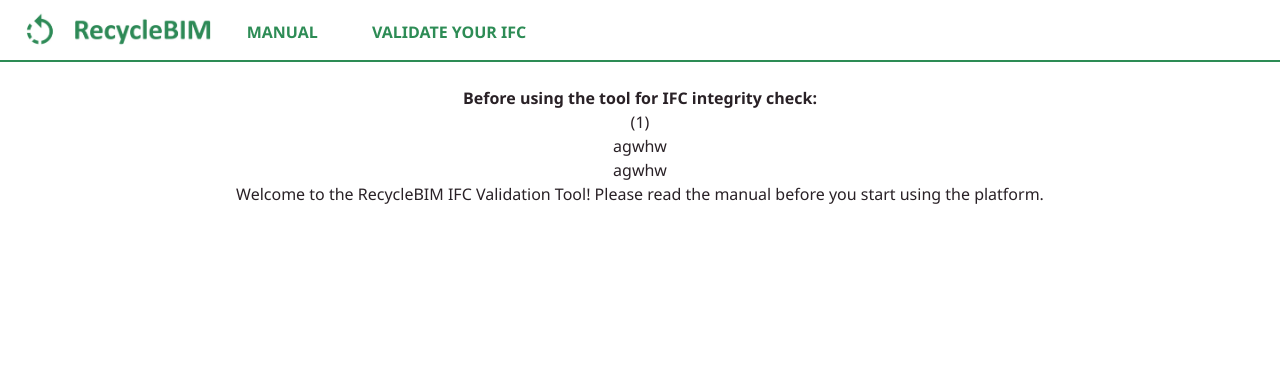
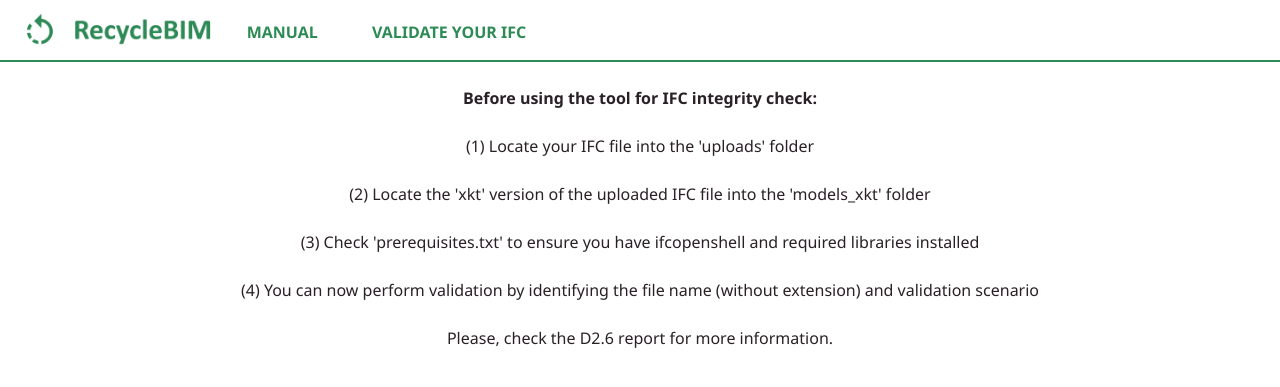
Before and after one commit to ArturKuzminykh/RecycleBIM_T2.5, a PHP site: page /manual.php in a window 1280 px wide. Shown: the top 387 px of the page. Run offline with PHP 8.4, Linux system fonts and the light colour scheme.

Commit message:
M24 Delivery with alteration (1)

```diff
--- a/web-based tool/manual.php
+++ b/web-based tool/manual.php
@@ -9,13 +9,20 @@ include_once 'includes/header.php'
 
 
    <h2>Before using the tool for IFC integrity check:</h2>
-   <ul style="align-items: start;">
-    <li> (1) </li>
-    <li>agwhw</li>
-    <li>agwhw</li>
+   <ul>
+      <br>
+    <li> (1) Locate your IFC file into the 'uploads' folder </li>
+    <br>
+    <li>(2) Locate the 'xkt' version of the uploaded IFC file into the 'models_xkt' folder</li>
+    <br>
+    <li>(3) Check 'prerequisites.txt' to ensure you have ifcopenshell and required libraries installed</li>
+    <br>
+    <li>(4) You can now perform validation by identifying the file name (without extension) and validation scenario</li>
+    <br>
+    <li>Please, check the D2.6 report for more information.</li>
    </ul>
 
-   <p> Welcome to the RecycleBIM IFC Validation Tool! Please read the manual before you start using the platform.</p>
+   <!-- <p> Welcome to the RecycleBIM IFC Validation Tool! Please read the manual before you start using the platform.</p> -->
 
 </section>
 </body>
```
